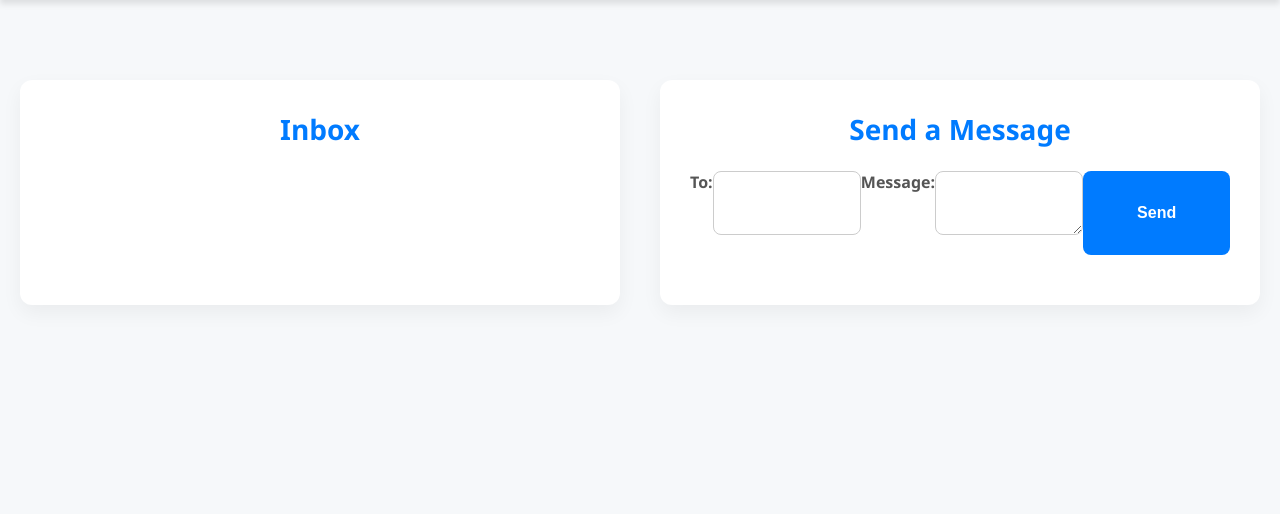
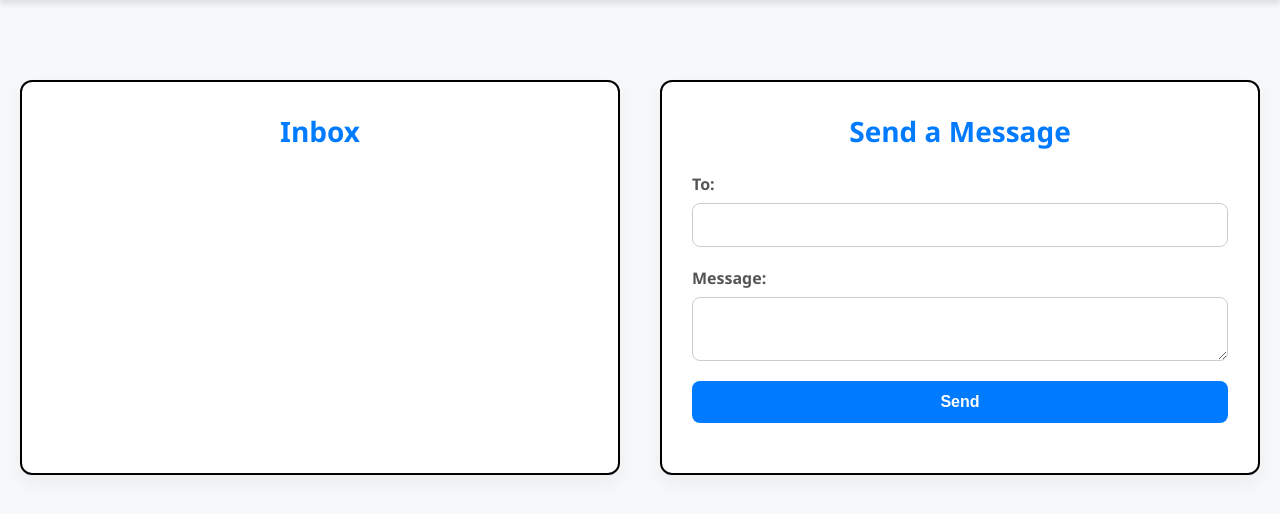
Before and after one commit to SHess02/Xray351, a PHP site: page /Xray351/SH_folder/inbox.php in a window 1280 px wide. Shown: the part 60-574 px from the top of the page. Run offline with PHP 8.4, Linux system fonts and the light colour scheme; the visitor is signed in with stand-in values (Sample User, id 1); data that the repository does not hold is empty; some libraries are stand-ins or nearby versions.

Commit message:
git error had to re-clone to resubmit new visual changes to message

```diff
--- a/SH_folder/inbox.php
+++ b/SH_folder/inbox.php
@@ -88,15 +88,16 @@ ob_end_flush();
 		margin: 0 auto;
 	  }
 
-	  .inbox, .message-view {
+	.inbox, .message-view {
 		background: #ffffff;
 		border-radius: 12px;
 		padding: 30px;
 		box-shadow: 0 8px 20px rgba(0, 0, 0, 0.05);
 		flex: 1;
 		max-width: 600px;
-	  }
-
+		/* Added border below */
+		border: 2px solid #000000;
+	}
 	  h2 {
 		margin-top: 0;
 		font-size: 28px;
@@ -218,6 +219,28 @@ ob_end_flush();
 		color: #a33131;
 		border: 1px solid #f5a7a7;
 	  }
+		.message-view {
+			background: #ffffff;
+			border-radius: 12px;
+			padding: 30px;
+			box-shadow: 0 8px 20px rgba(0, 0, 0, 0.05);
+			flex: 1;
+			max-width: 600px;
+			border: 2px solid #000000;
+			display: flex;
+			flex-direction: column;
+		}
+
+		.message-view form {
+			display: flex;
+			flex-direction: column;
+			flex-grow: 1;
+		}
+
+		.message-view form textarea {
+			flex-grow: 1;
+			resize: vertical;
+		}
 
 	  @media (max-width: 900px) {
 		.container {
```
